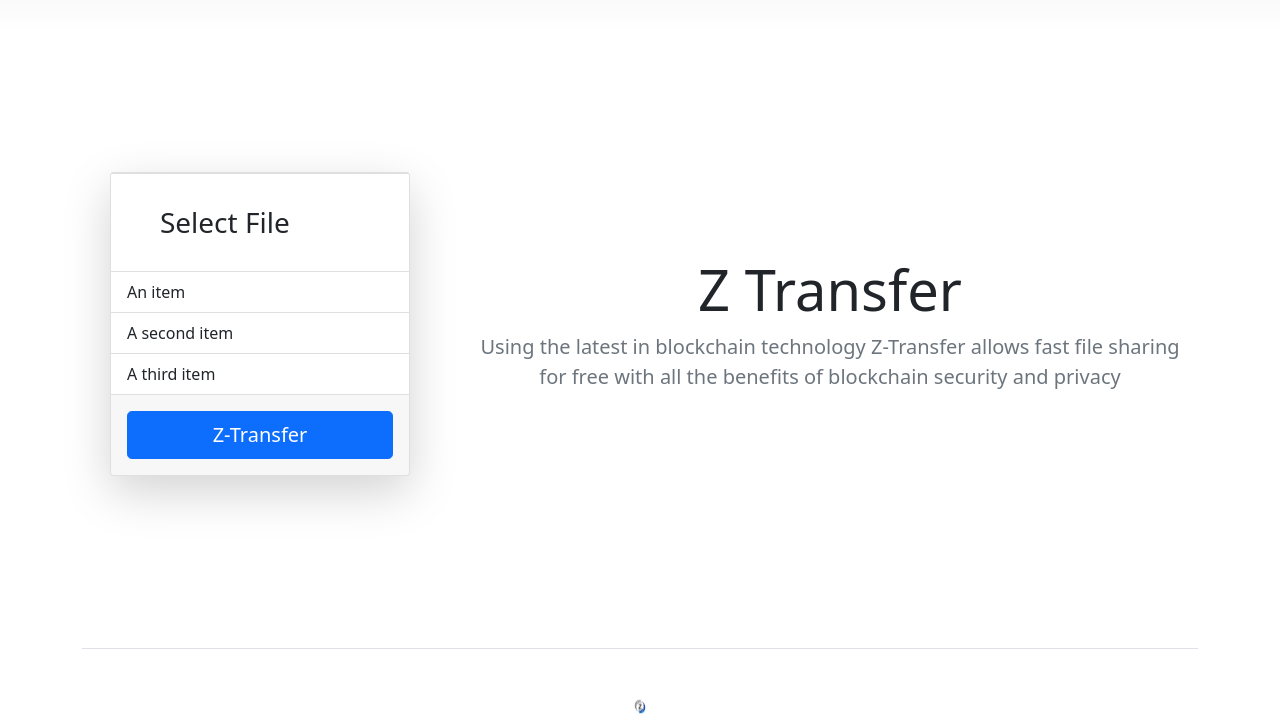
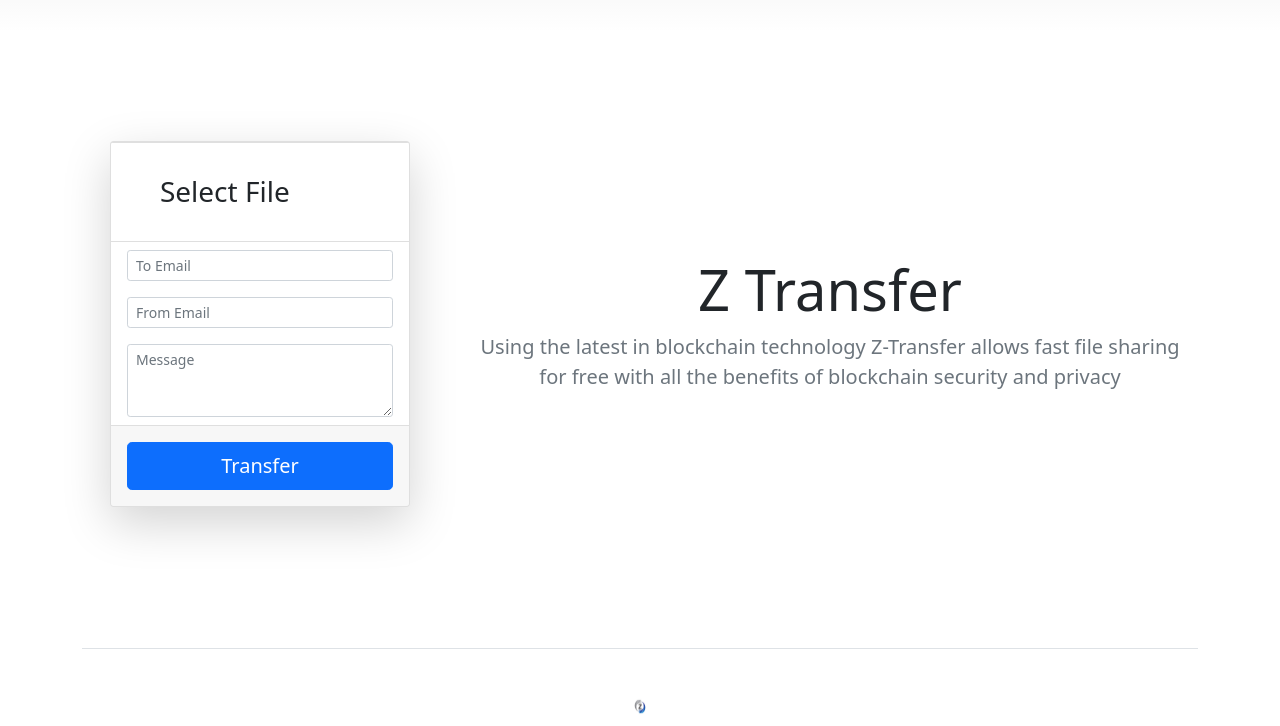
Before and after one commit to subaquatic-pierre/ztransfer, a Flask app: page / in a window 1280 px wide. Shown: the part 69-795 px from the top of the page. Run offline with Flask 2, Linux system fonts and the light colour scheme; some libraries are stand-ins or nearby versions; some web fonts are replaced.

Commit message:
Complete list add and remove file and format file size

```diff
--- a/server/static/css/main.css
+++ b/server/static/css/main.css
@@ -7,9 +7,14 @@ a:hover {
   cursor: pointer;
 }
 
+.form-control:focus {
+  border-color: #ffffff00;
+  box-shadow: inset 0 1px 1px rgba(0, 0, 0, 0.075), 0 0 8px rgba(255, 0, 0, 0);
+  outline: none;
+}
 
-.container {
-  max-width: 960px;
+.form-control {
+  outline: none;
 }
 
 .bd-placeholder-img {
@@ -63,6 +68,23 @@ a:hover {
   font-size: 0.8rem;
 }
 
+.file-info {
+  font-size: 0.8rem;
+  margin-top: -10px;
+}
+
+.file-list-item:hover > .file-delete-button {
+  display: block;
+}
+
+.file-delete-button {
+  transition: display 3s;
+}
+
+.file-delete-button {
+  display: none;
+}
+
 
 /* ------ */
 
--- a/server/templates/layout/header.html
+++ b/server/templates/layout/header.html
@@ -6,11 +6,12 @@
     <meta http-equiv="X-UA-Compatible" content="IE=edge">
     <meta name="viewport" content="width=device-width, initial-scale=1.0">
     <!-- Custom CSS -->
+    <link href="https://cdn.jsdelivr.net/npm/bootstrap@5.0.2/dist/css/bootstrap.min.css" rel="stylesheet"
+        integrity="sha384-EVSTQN3/azprG1Anm3QDgpJLIm9Nao0Yz1ztcQTwFspd3yD65VohhpuuCOmLASjC" crossorigin="anonymous">
     <link rel="stylesheet" href="{{ url_for('static', filename='css/main.css')}}">
     <link rel="stylesheet" href="{{ url_for('static', filename='css/fa.all.min.css')}}">
     <!-- CSS only -->
-    <link href="https://cdn.jsdelivr.net/npm/bootstrap@5.0.2/dist/css/bootstrap.min.css" rel="stylesheet"
-        integrity="sha384-EVSTQN3/azprG1Anm3QDgpJLIm9Nao0Yz1ztcQTwFspd3yD65VohhpuuCOmLASjC" crossorigin="anonymous">
+
     <title>Z Transfer</title>
 </head>
 
--- a/server/templates/main/index.html
+++ b/server/templates/main/index.html
@@ -30,13 +30,21 @@
                     </form>
                 </div>
                 <ul class="list-group list-group-flush">
-                    <li class="list-group-item">An item</li>
-                    <li class="list-group-item">A second item</li>
-                    <li class="list-group-item">A third item</li>
+                    <li class="border-0 list-group-item"><input class="form-control form-control-sm" type="email"
+                            placeholder="To Email" id="from-email-input">
+                    </li>
+                    <li class="list-group-item border-0"><input class="form-control form-control-sm" type="email"
+                            placeholder="From Email" id="to-email-input">
+                    </li>
+                    </li>
+                    <li class="list-group-item border-0"><textarea class="form-control form-control-sm" type="text"
+                            multiline rows=3 placeholder="Message" id="message-input"></textarea>
+                    </li>
+                    </li>
                 </ul>
 
                 <div class="card-footer py-3">
-                    <button type="button" class="w-100 btn btn-lg btn-primary" id='submit-transfer'>Z-Transfer</button>
+                    <button type="button" class="w-100 btn btn-lg btn-primary" id='submit-transfer'>Transfer</button>
                 </div>
             </div>
         </div>
@@ -83,15 +91,50 @@
     document.getElementById("upload-file-button").addEventListener('click', handleFileInputClick)
     document.getElementById("upload-file-text").addEventListener('click', handleFileInputClick)
 
+    const convertSize = (bytes) => {
+        const kb = bytes * 0.001
+        if (kb === 0) {
+            return `${bytes} bytes`
+        }
+        const truncate = Math.trunc(kb)
+        return `${truncate} KB`
+    }
+
     // For each file in file list append li
     const handleAddFileLiToList = () => {
-        fileList.forEach(file => {
+        fileList.forEach((file, index) => {
+            // Create Li
             const li = document.createElement('li')
-            li.className = "list-group-item bg-light"
-            li.innerHTML = `${file.name}`
+            li.className = "file-list-item list-group-item d-flex justify-content-between align-items-start bg-light"
+            const liHtml = `
+                <div class="ms-2 me-auto">
+                    <div class="my-0">${file.name}</div>
+                    <div class="file-info text-muted fw-light my-0">${convertSize(file.size)} - ${file.type}</div>
+                </div>
+            `
+            li.innerHTML = liHtml
+
+            // Create Delete button
+            const deleteButton = document.createElement('span')
+            deleteButton.className = "file-delete-button badge hover bg-danger rounded-pill"
+            deleteButton.innerHTML = "x"
+            deleteButton.addEventListener('click', () => {
+                handleItemDelete(index)
+            })
+
+            // Append Li
             uploadedFileList.appendChild(li)
+
+            // Append delete button
+            li.appendChild(deleteButton)
         })
     }
+
+    const handleItemDelete = (index) => {
+        fileList.splice(index, 1)
+        updateFileListHtml()
+    }
+
 
     // Hide main card body
     const handleSelectFileHide = () => {
@@ -125,10 +168,7 @@
         if (fileList.length > 0) {
             // Add ID and classes to li
             moreButtonLi.id = "upload-more-button"
-            const classList = ["hover", "list-group-item", "py-3", "bg-light"]
-            classList.forEach(item => {
-                moreButtonLi.classList.add(item)
-            });
+            moreButtonLi.className = "hover list-group-item py-3 bg-light"
 
             // Set li inner html and append to list
             moreButtonLi.innerHTML = moreButtonLiHtml
@@ -153,11 +193,14 @@
 
 
     // File upload input change handler
-    const handleFileInputChange = (e) => {
+    const handleFileUploadFile = (e) => {
         // Add file to list
         fileList.push(e.target.files[0])
+        e.target.value = "";
+        updateFileListHtml()
+    }
 
-
+    const updateFileListHtml = () => {
         // Rest file list Ul
         uploadedFileList.innerHTML = "";
         handleAddFileLiToList()
@@ -166,8 +209,7 @@
         handleMoreButtonLiAppend()
     }
 
-    hiddenFileInput.addEventListener('change', handleFileInputChange, false)
-
+    hiddenFileInput.addEventListener('change', handleFileUploadFile, false)
 </script>
 
 
```
